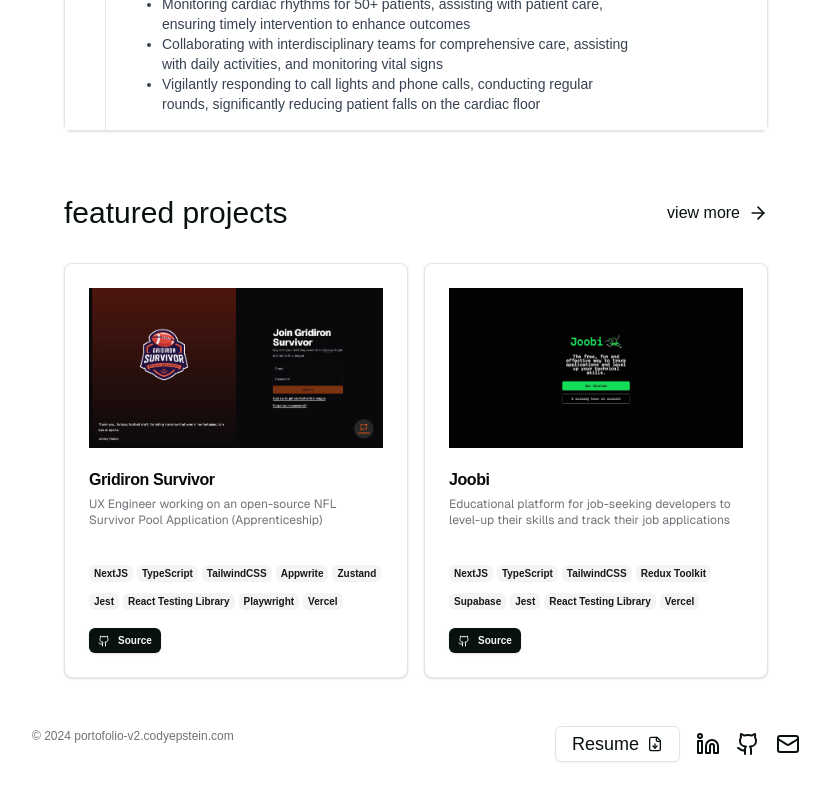
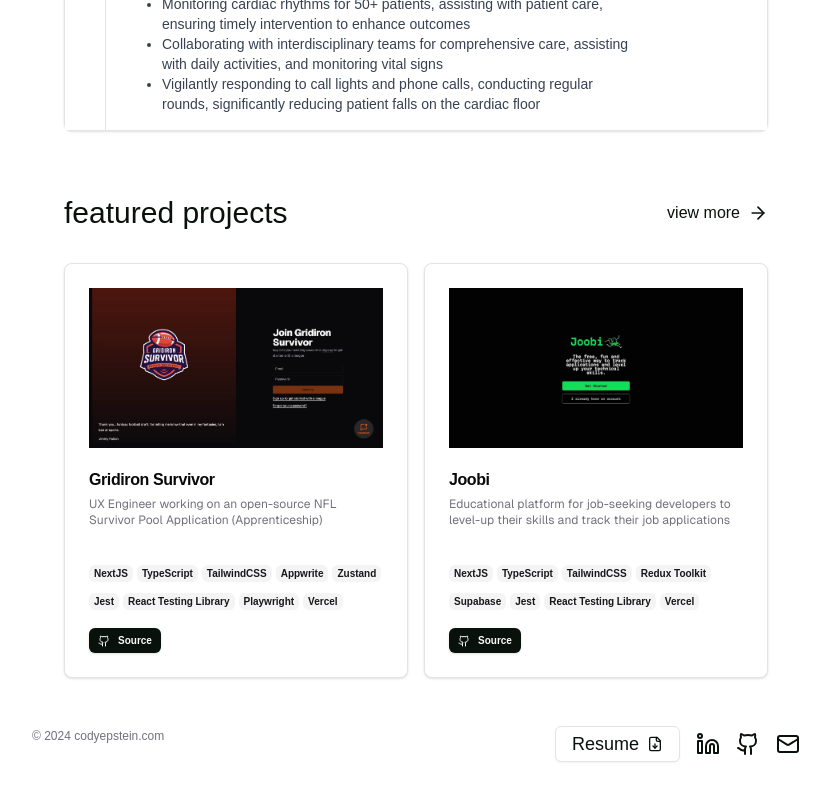
Before and after one commit to kepsteen/portfolio-v2, a Next.js app: page / in a window 1280 px wide. Shown: the part 675-1475 px from the top of the page, without its empty margins (224-1054 px from the left). Built offline with nearby package versions, Linux system fonts and the light colour scheme; a web font is replaced by a local one.

Commit message:
change url to codyepstein.com

```diff
--- a/components/ui/Footer.tsx
+++ b/components/ui/Footer.tsx
@@ -9,7 +9,7 @@
 				<p className="text-center text-xs text-muted-foreground">
 					<span>&copy; {new Date().getFullYear()}</span>{" "}
 					<Link className="link" href="/">
-						portofolio-v2.codyepstein.com
+						codyepstein.com
 					</Link>
 				</p>
 			</section>
```
